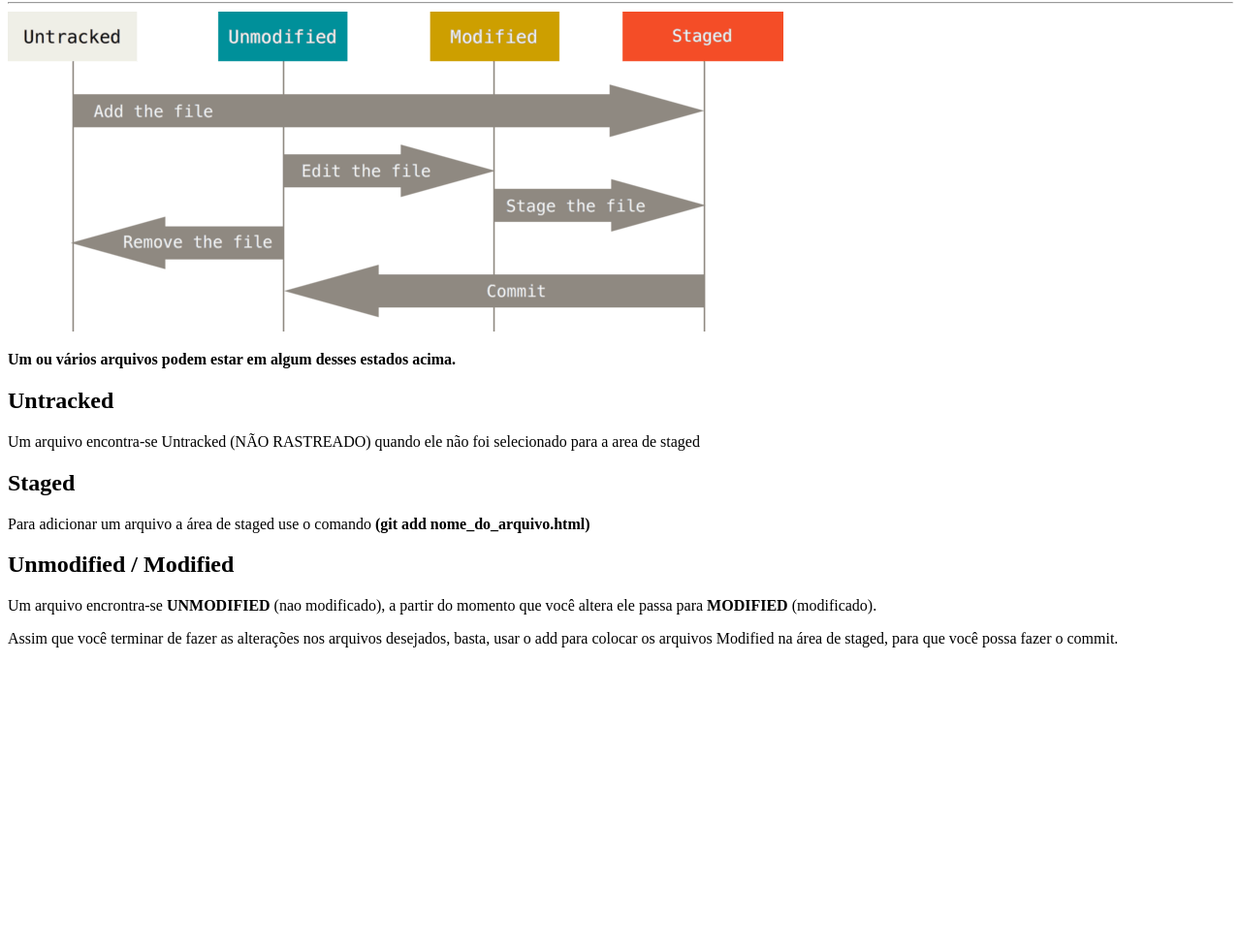
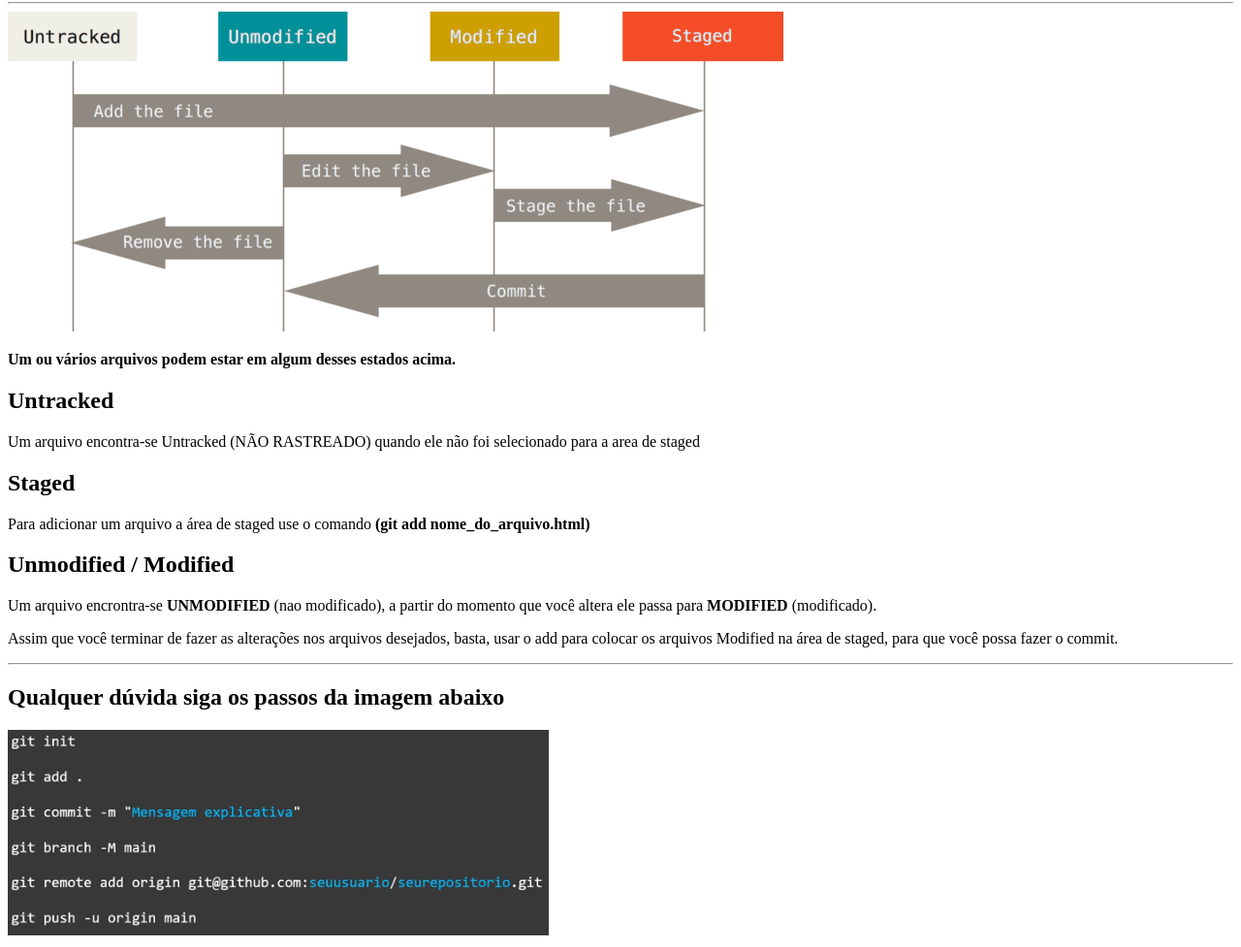
Before and after one commit to ADSItamar/aprendendo-git, a plain HTML site: page aula1/index.html in a window 1280 px wide. Shown: the part 78-1055 px from the top of the page at 97% size. Before the commit the page ends 800 px from the top, so only its background shows below. Drawn offline with Linux system fonts and the light colour scheme.

Commit message:
add imagem passo a passo p/ ajudar a entender o processo de push

```diff
--- a/aula1/index.html
+++ b/aula1/index.html
@@ -35,6 +35,11 @@
         arquivos Modified na área de staged,  para que você possa fazer o commit.
     </p>
 
+    <hr>
+
+    <h2>Qualquer dúvida siga os passos da imagem abaixo</h2>
+    <img src="../imagens/Captura de tela de 2024-06-19 17-59-30.png">
+
 </body>
 
 </html>
```
Also changed, not shown: imagens/Captura de tela de 2024-06-19 17-59-30.png (added).
